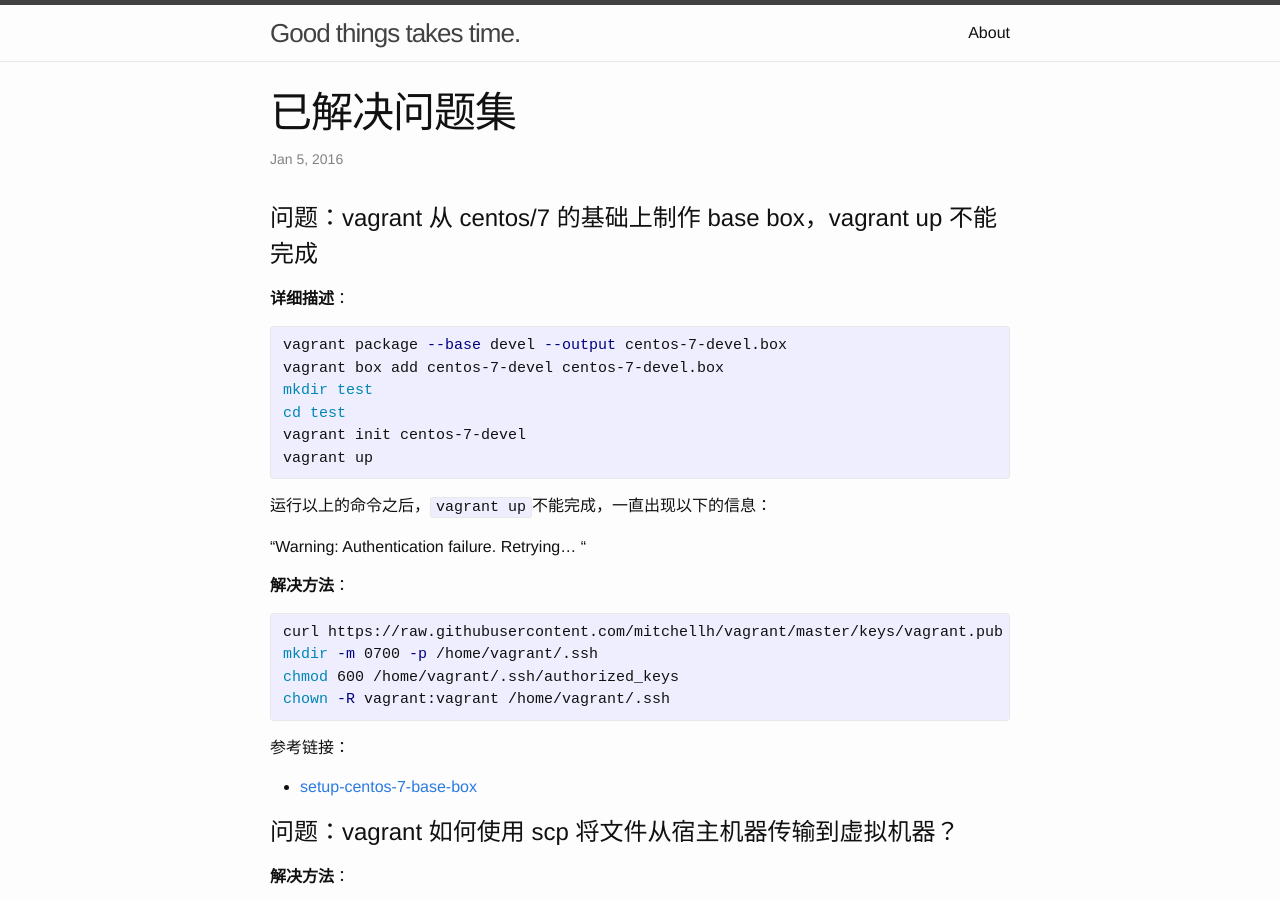
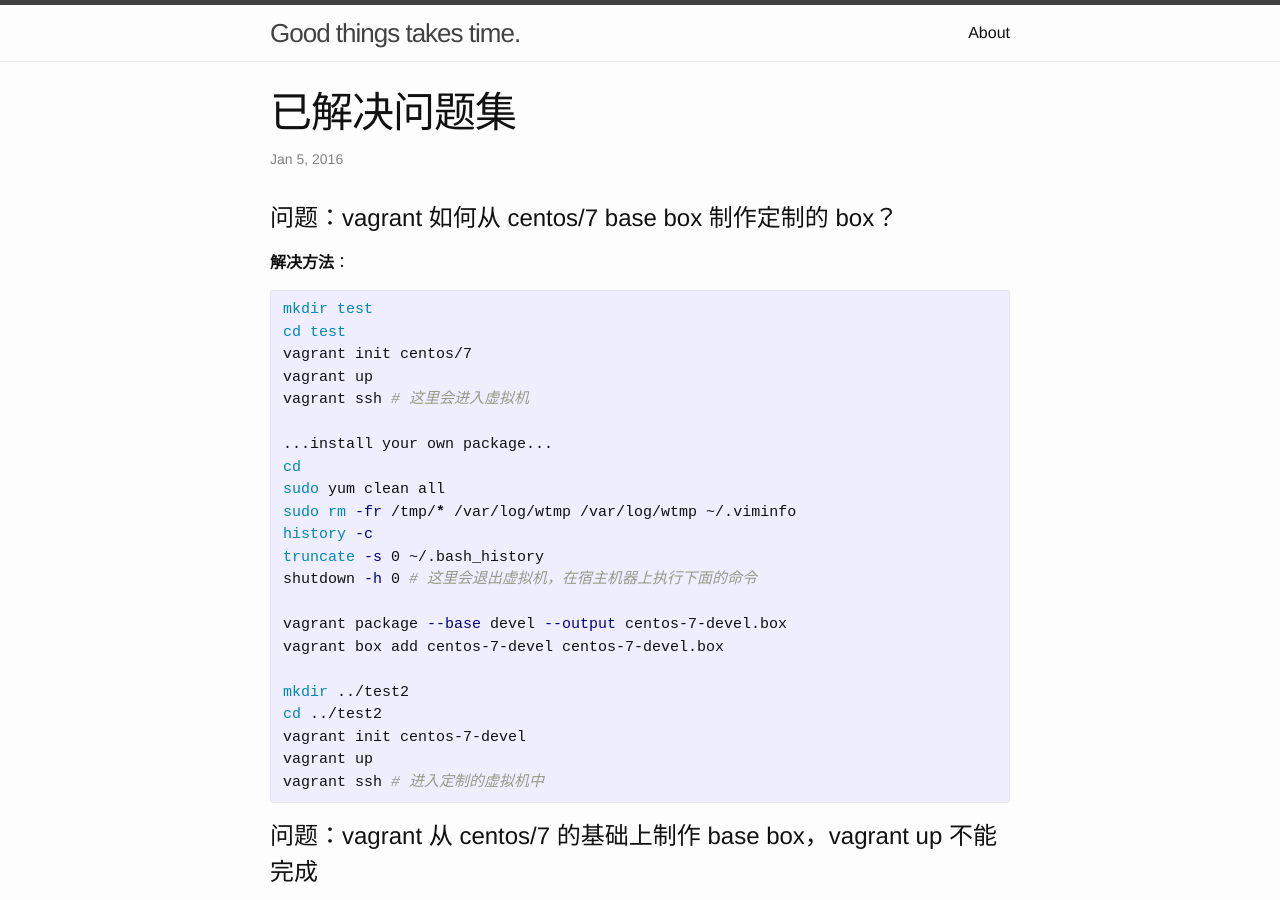
Before and after one commit to mofaph/mofaph.github.io, a Jekyll site: the page built from _posts/2016-01-05-problem-solved.md, in a window 1280 px wide and 900 px high. Built offline with Jekyll 4.4.1, drawn with Linux system fonts in a browser that asks for light colours; Markdown is read by kramdown in place of the engine named in the settings.

Commit message:
problem-solved: vagrant 从 centos/7 base box 制作定制的 box

```diff
--- a/_posts/2016-01-05-problem-solved.md
+++ b/_posts/2016-01-05-problem-solved.md
@@ -2,6 +2,35 @@
 title: 已解决问题集
 layout: post
 ---
+
+# 问题：vagrant 如何从 centos/7 base box 制作定制的 box？
+
+**解决方法**：
+
+{%highlight Bash%}
+mkdir test
+cd test
+vagrant init centos/7
+vagrant up
+vagrant ssh # 这里会进入虚拟机
+
+...install your own package...
+cd
+sudo yum clean all
+sudo rm -fr /tmp/* /var/log/wtmp /var/log/wtmp ~/.viminfo
+history -c
+truncate -s 0 ~/.bash_history
+shutdown -h 0 # 这里会退出虚拟机，在宿主机器上执行下面的命令
+
+vagrant package --base devel --output centos-7-devel.box
+vagrant box add centos-7-devel centos-7-devel.box
+
+mkdir ../test2
+cd ../test2
+vagrant init centos-7-devel
+vagrant up
+vagrant ssh # 进入定制的虚拟机中
+{%endhighlight%}
 
 # 问题：vagrant 从 centos/7 的基础上制作 base box，vagrant up 不能完成
 
```
